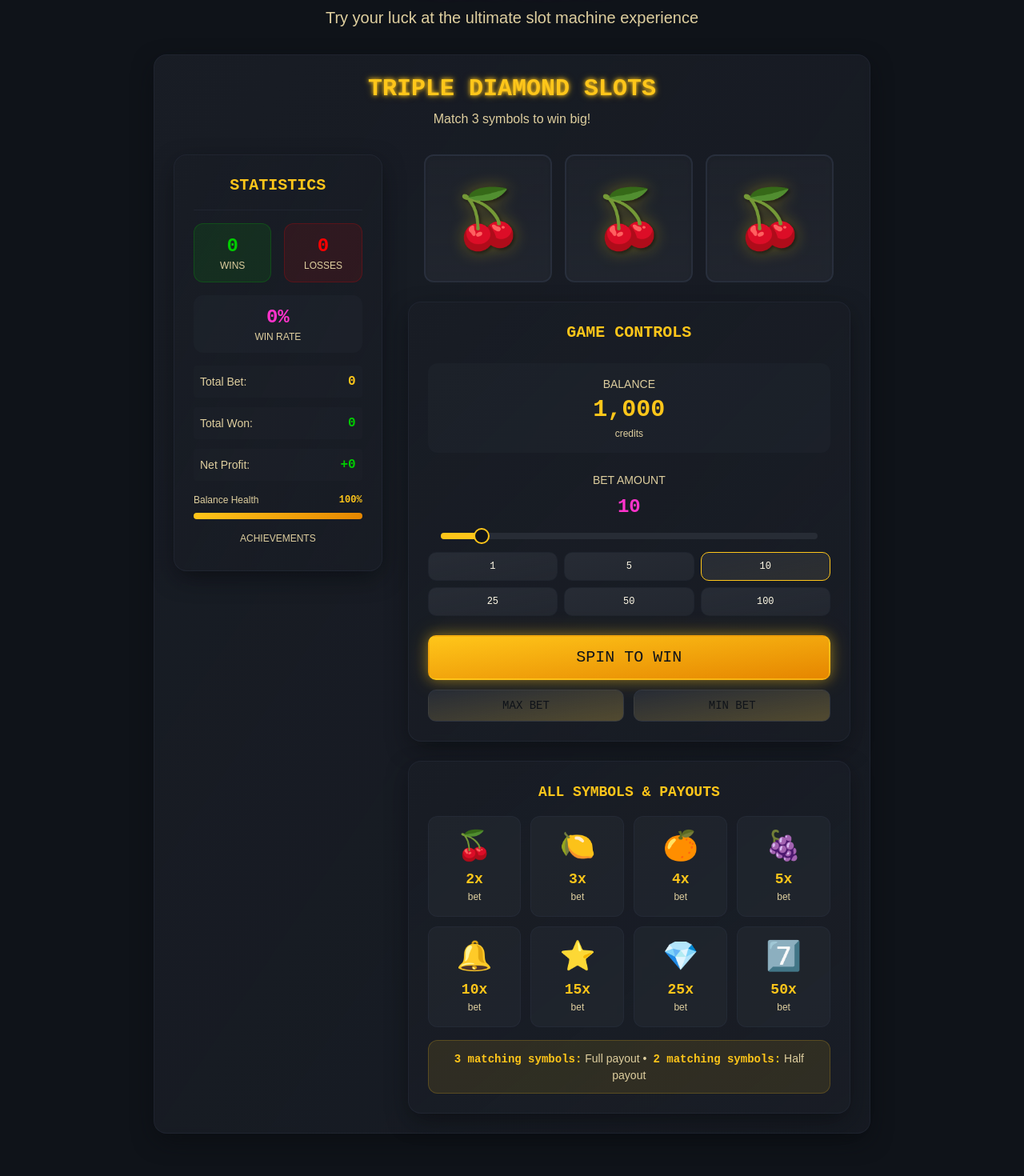
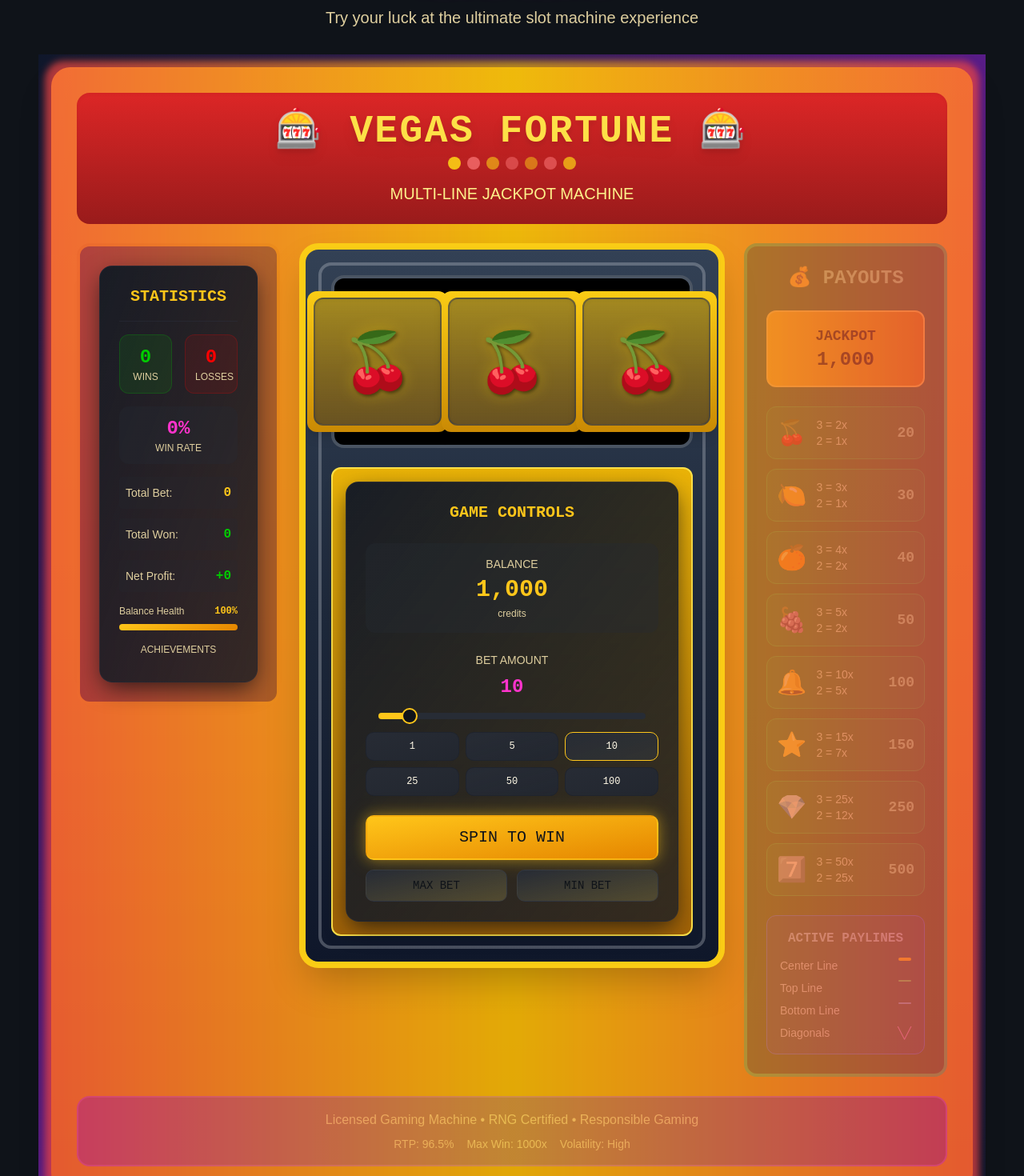
Before and after one commit to Dominik-G-js/pure-play-casino, a React (Vite) app: page / in a window 1280 px wide. Shown: the part 80-1550 px from the top of the page at 80% size. Built offline with nearby package versions, Linux system fonts and the light colour scheme.

Commit message:
Refine slot machine visuals
Rework the canvas visuals to provide a more engaging slot machine experience with full paylines and increased gambling potential, moving beyond a basic implementation.

```diff
--- a/src/components/SlotMachine.tsx
+++ b/src/components/SlotMachine.tsx
@@ -144,68 +144,170 @@ export const SlotMachine = () => {
   };
 
   return (
-    <div className="casino-panel max-w-4xl mx-auto">
-      <div className="text-center mb-8">
-        <h2 className="gold-text text-3xl mb-2">TRIPLE DIAMOND SLOTS</h2>
-        <p className="text-muted-foreground font-casino-light">
-          Match 3 symbols to win big!
+    <div className="min-h-screen bg-gradient-to-br from-slate-900 via-purple-900 to-slate-900 p-4">
+      {/* Casino Machine Frame */}
+      <div className="max-w-6xl mx-auto">
+        <div className="relative bg-gradient-to-b from-yellow-400 via-yellow-500 to-yellow-600 p-8 rounded-3xl shadow-2xl">
+          {/* Decorative Lights */}
+          <div className="absolute -inset-2 bg-gradient-to-r from-red-500 via-yellow-500 via-green-500 via-blue-500 to-red-500 rounded-3xl opacity-75 animate-pulse blur-sm"></div>
+
+          {/* Machine Header */}
+          <div className="relative bg-gradient-to-b from-red-600 to-red-800 rounded-2xl p-6 mb-6 shadow-inner">
+            <div className="text-center">
+              <h1 className="text-5xl font-casino text-yellow-300 drop-shadow-lg tracking-wider mb-2">
+                🎰 VEGAS FORTUNE 🎰
+              </h1>
+              <div className="flex justify-center gap-2 mb-4">
+                {[...Array(7)].map((_, i) => (
+                  <div key={i} className={`w-4 h-4 rounded-full animate-pulse ${
+                    i % 2 === 0 ? 'bg-yellow-400' : 'bg-red-400'
+                  }`} style={{animationDelay: `${i * 0.2}s`}}></div>
+                ))}
+              </div>
+              <p className="text-yellow-200 font-casino-light text-xl">
+                MULTI-LINE JACKPOT MACHINE
               </p>
             </div>
+          </div>
 
-      <div className="grid lg:grid-cols-3 gap-8">
-        {/* Game Statistics */}
+          <div className="grid lg:grid-cols-4 gap-6">
+            {/* Left Panel - Statistics */}
             <div className="lg:col-span-1">
+              <div className="bg-gradient-to-b from-slate-800 to-slate-900 rounded-2xl p-6 border-4 border-yellow-500">
                 <GameStats gameState={gameState} />
               </div>
+            </div>
 
-        {/* Main Game Area */}
-        <div className="lg:col-span-2 space-y-6">
-          {/* Slot Reels */}
-          <div className="relative">
-            <div className="flex justify-center gap-4 mb-6">
+            {/* Center - Main Slot Machine */}
+            <div className="lg:col-span-2">
+              {/* Machine Body */}
+              <div className="bg-gradient-to-b from-slate-700 via-slate-800 to-slate-900 rounded-3xl p-8 border-8 border-yellow-400 shadow-2xl relative overflow-hidden">
+                {/* Chrome Details */}
+                <div className="absolute inset-4 border-4 border-gray-300 rounded-2xl opacity-30"></div>
+
+                {/* Slot Window */}
+                <div className="relative bg-black rounded-2xl p-6 mb-6 border-4 border-gray-600 shadow-inner">
+                  {/* Payline Indicators */}
+                  <div className="absolute inset-0 pointer-events-none">
+                    {/* Center Line */}
+                    <div className="absolute top-1/2 left-4 right-4 h-1 bg-gradient-to-r from-transparent via-yellow-400 to-transparent transform -translate-y-0.5 opacity-80"></div>
+                    {/* Top Line */}
+                    <div className="absolute top-8 left-4 right-4 h-0.5 bg-gradient-to-r from-transparent via-green-400 to-transparent opacity-60"></div>
+                    {/* Bottom Line */}
+                    <div className="absolute bottom-8 left-4 right-4 h-0.5 bg-gradient-to-r from-transparent via-blue-400 to-transparent opacity-60"></div>
+                    {/* Diagonal Lines */}
+                    <div className="absolute inset-4">
+                      <svg className="w-full h-full opacity-40">
+                        <line x1="0" y1="0" x2="100%" y2="100%" stroke="rgba(255,0,255,0.6)" strokeWidth="2"/>
+                        <line x1="100%" y1="0" x2="0" y2="100%" stroke="rgba(0,255,255,0.6)" strokeWidth="2"/>
+                      </svg>
+                    </div>
+                  </div>
+
+                  {/* Reels Container */}
+                  <div className="flex justify-center gap-2 relative z-10">
                     {reelResults.map((symbol, index) => (
+                      <div key={index} className="relative">
+                        {/* Reel Frame */}
+                        <div className="absolute -inset-2 bg-gradient-to-b from-yellow-400 to-yellow-600 rounded-xl shadow-lg"></div>
                         <SlotReel
-                  key={index}
                           symbol={symbol}
                           isSpinning={gameState.isSpinning}
                           delay={index * 500}
                         />
+                      </div>
                     ))}
                   </div>
 
-            {/* Particle Effects */}
-            {showParticles && (
-              <div ref={particleRef} className="absolute inset-0 pointer-events-none">
-                <ParticleSystem />
-              </div>
+                  {/* Win Line Highlight */}
+                  {gameState.lastWin > 0 && !gameState.isSpinning && (
+                    <div className="absolute inset-0 border-4 border-yellow-400 rounded-2xl animate-pulse shadow-lg shadow-yellow-400/50"></div>
                   )}
                 </div>
 
-          {/* Game Controls */}
+                {/* Machine Base */}
+                <div className="bg-gradient-to-b from-yellow-500 to-yellow-700 rounded-xl p-4 border-2 border-yellow-300">
                   <GameControls
                     gameState={gameState}
                     onSpin={spin}
                     onBetChange={updateBet}
                     onMaxBet={maxBet}
                   />
+                </div>
+              </div>
 
-          {/* Paylines */}
-          <div className="casino-panel bg-secondary/30">
-            <h3 className="text-lg font-casino text-casino-gold mb-4 text-center">ALL SYMBOLS & PAYOUTS</h3>
-            <div className="grid grid-cols-2 md:grid-cols-4 gap-3 text-sm">
+              {/* Particle Effects */}
+              {showParticles && (
+                <div ref={particleRef} className="absolute inset-0 pointer-events-none z-50">
+                  <ParticleSystem />
+                </div>
+              )}
+            </div>
+
+            {/* Right Panel - Payouts */}
+            <div className="lg:col-span-1">
+              <div className="bg-gradient-to-b from-green-800 to-green-900 rounded-2xl p-6 border-4 border-green-500">
+                <h3 className="text-2xl font-casino text-green-300 mb-6 text-center">💰 PAYOUTS</h3>
+
+                {/* Jackpot Display */}
+                <div className="bg-gradient-to-r from-yellow-400 to-yellow-600 rounded-lg p-4 mb-6 text-center border-2 border-yellow-300">
+                  <div className="text-black font-casino text-lg">JACKPOT</div>
+                  <div className="text-black font-casino text-2xl">{(gameState.bet * 100).toLocaleString()}</div>
+                </div>
+
+                {/* Symbol Payouts */}
+                <div className="space-y-3">
                   {Object.entries(SYMBOL_VALUES).map(([symbol, value]) => (
-                <div key={symbol} className="flex flex-col items-center justify-center p-4 rounded-lg bg-secondary/50 hover:bg-secondary/70 transition-colors border border-border/30">
-                  <span className="text-4xl mb-2">{symbol}</span>
-                  <span className="font-casino text-casino-gold text-lg">{value}x</span>
-                  <span className="text-xs text-muted-foreground font-casino-light">bet</span>
+                    <div key={symbol} className="flex items-center justify-between bg-green-700/50 rounded-lg p-3 border border-green-600">
+                      <div className="flex items-center gap-3">
+                        <span className="text-3xl">{symbol}</span>
+                        <div className="text-green-200 text-sm">
+                          <div>3 = {value}x</div>
+                          <div>2 = {Math.floor(value * 0.5)}x</div>
+                        </div>
+                      </div>
+                      <div className="text-green-300 font-casino text-lg">
+                        {(value * gameState.bet).toLocaleString()}
+                      </div>
                     </div>
                   ))}
                 </div>
-            <div className="mt-4 p-3 bg-casino-gold/10 border border-casino-gold/20 rounded-lg">
-              <p className="text-center text-sm font-casino-light text-muted-foreground">
-                <span className="text-casino-gold font-casino">3 matching symbols:</span> Full payout •
-                <span className="text-casino-gold font-casino ml-2">2 matching symbols:</span> Half payout
-              </p>
+
+                {/* Paylines Info */}
+                <div className="mt-6 bg-blue-900/50 rounded-lg p-4 border border-blue-600">
+                  <h4 className="text-blue-300 font-casino text-center mb-3">ACTIVE PAYLINES</h4>
+                  <div className="space-y-2 text-sm text-blue-200">
+                    <div className="flex justify-between">
+                      <span>Center Line</span>
+                      <span className="w-4 h-1 bg-yellow-400 rounded"></span>
+                    </div>
+                    <div className="flex justify-between">
+                      <span>Top Line</span>
+                      <span className="w-4 h-0.5 bg-green-400 rounded"></span>
+                    </div>
+                    <div className="flex justify-between">
+                      <span>Bottom Line</span>
+                      <span className="w-4 h-0.5 bg-blue-400 rounded"></span>
+                    </div>
+                    <div className="flex justify-between">
+                      <span>Diagonals</span>
+                      <span className="text-purple-400">╲╱</span>
+                    </div>
+                  </div>
+                </div>
+              </div>
+            </div>
+          </div>
+
+          {/* Machine Footer */}
+          <div className="mt-6 bg-gradient-to-r from-purple-800 to-purple-900 rounded-2xl p-4 border-2 border-purple-600">
+            <div className="text-center text-purple-200 font-casino-light">
+              <p>Licensed Gaming Machine • RNG Certified • Responsible Gaming</p>
+              <div className="flex justify-center gap-4 mt-2 text-sm">
+                <span>RTP: 96.5%</span>
+                <span>Max Win: 1000x</span>
+                <span>Volatility: High</span>
+              </div>
             </div>
           </div>
         </div>
```
Lines whose indentation alone changed are shown as unchanged.
